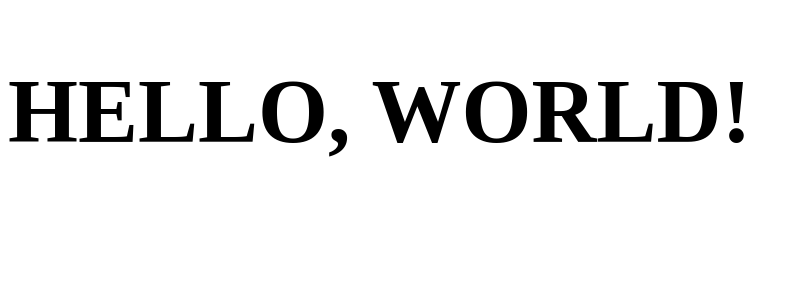
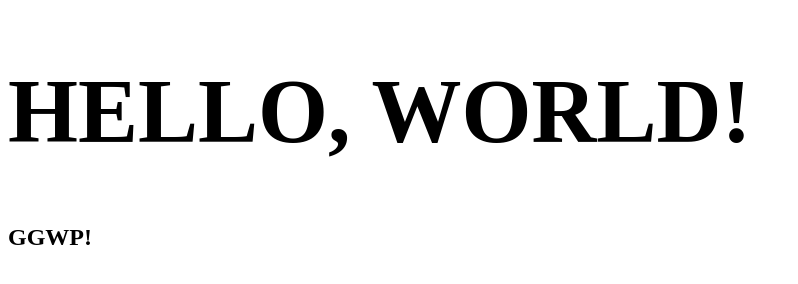
Before and after one commit to Ansi007/MC_Lectur02, a plain HTML site: page index.html in a window 1280 px wide. Shown: the whole page, without its empty margins (0-798 px from the left). Drawn offline with Linux system fonts and the light colour scheme.

Commit message:
New file added named hello.txt

```diff
--- a/index.html
+++ b/index.html
@@ -12,6 +12,7 @@
 <body>
     <!-- Create a heading menu -->
     <h1>HELLO, WORLD!</h1>
+    <h2>GGWP!</h2>
 </body>
 
 </html>
```
Also changed, not shown: hello.txt (added).
